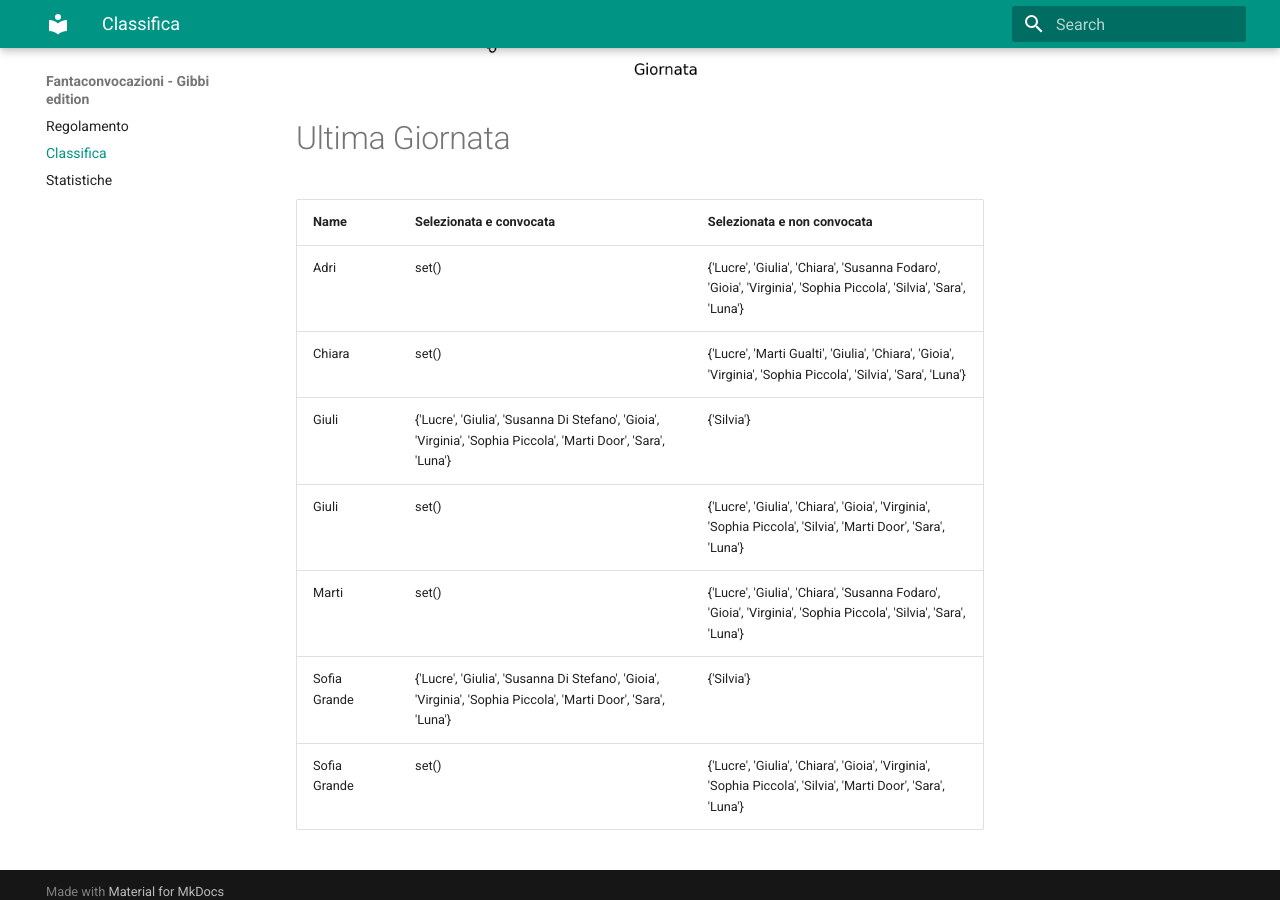
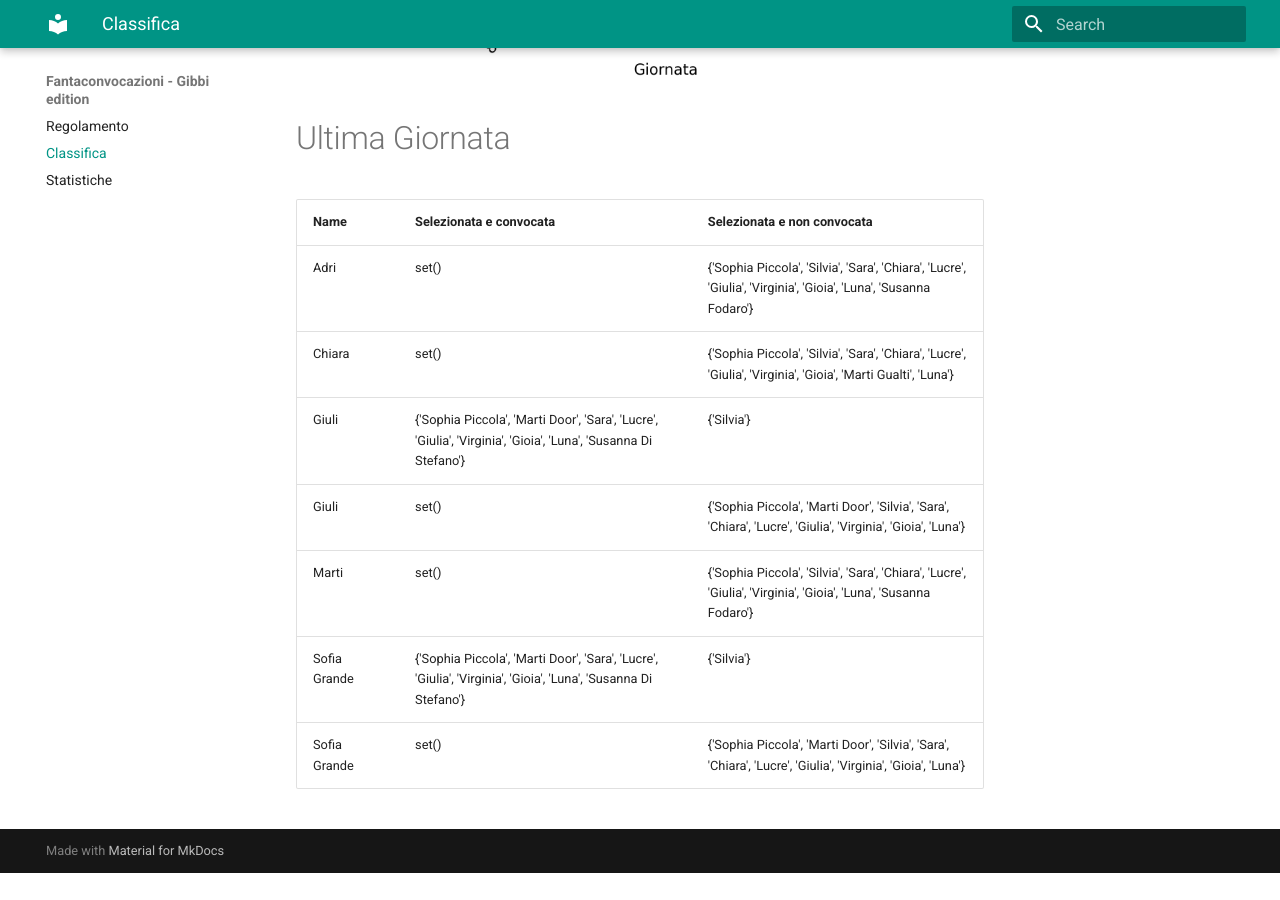
Before and after one commit to martinig94/fantagibbi, an MkDocs documentation site: the page built from docs/Classifica.md, in a window 1280 px wide and 900 px high, scrolled down 1030 px. Built offline with MkDocs 1.6.1 and Material for MkDocs 9.7.7, drawn with Linux system fonts in a browser that asks for light colours; after the commit the page ends 1903 px from its top, so only the background shows below that.

Commit message:
Auto-update from main.py

```diff
--- a/docs/Classifica.md
+++ b/docs/Classifica.md
@@ -18,11 +18,11 @@
 <!-- START_TABLE CORRECT -->
 | Name         | Selezionata e convocata                                                                                        | Selezionata e non convocata                                                                                      |
 |:-------------|:---------------------------------------------------------------------------------------------------------------|:-----------------------------------------------------------------------------------------------------------------|
-| Adri         | set()                                                                                                          | {'Lucre', 'Giulia', 'Chiara', 'Susanna Fodaro', 'Gioia', 'Virginia', 'Sophia Piccola', 'Silvia', 'Sara', 'Luna'} |
-| Chiara       | set()                                                                                                          | {'Lucre', 'Marti Gualti', 'Giulia', 'Chiara', 'Gioia', 'Virginia', 'Sophia Piccola', 'Silvia', 'Sara', 'Luna'}   |
-| Giuli        | {'Lucre', 'Giulia', 'Susanna Di Stefano', 'Gioia', 'Virginia', 'Sophia Piccola', 'Marti Door', 'Sara', 'Luna'} | {'Silvia'}                                                                                                       |
-| Giuli        | set()                                                                                                          | {'Lucre', 'Giulia', 'Chiara', 'Gioia', 'Virginia', 'Sophia Piccola', 'Silvia', 'Marti Door', 'Sara', 'Luna'}     |
-| Marti        | set()                                                                                                          | {'Lucre', 'Giulia', 'Chiara', 'Susanna Fodaro', 'Gioia', 'Virginia', 'Sophia Piccola', 'Silvia', 'Sara', 'Luna'} |
-| Sofia Grande | {'Lucre', 'Giulia', 'Susanna Di Stefano', 'Gioia', 'Virginia', 'Sophia Piccola', 'Marti Door', 'Sara', 'Luna'} | {'Silvia'}                                                                                                       |
-| Sofia Grande | set()                                                                                                          | {'Lucre', 'Giulia', 'Chiara', 'Gioia', 'Virginia', 'Sophia Piccola', 'Silvia', 'Marti Door', 'Sara', 'Luna'}     |
+| Adri         | set()                                                                                                          | {'Sophia Piccola', 'Silvia', 'Sara', 'Chiara', 'Lucre', 'Giulia', 'Virginia', 'Gioia', 'Luna', 'Susanna Fodaro'} |
+| Chiara       | set()                                                                                                          | {'Sophia Piccola', 'Silvia', 'Sara', 'Chiara', 'Lucre', 'Giulia', 'Virginia', 'Gioia', 'Marti Gualti', 'Luna'}   |
+| Giuli        | {'Sophia Piccola', 'Marti Door', 'Sara', 'Lucre', 'Giulia', 'Virginia', 'Gioia', 'Luna', 'Susanna Di Stefano'} | {'Silvia'}                                                                                                       |
+| Giuli        | set()                                                                                                          | {'Sophia Piccola', 'Marti Door', 'Silvia', 'Sara', 'Chiara', 'Lucre', 'Giulia', 'Virginia', 'Gioia', 'Luna'}     |
+| Marti        | set()                                                                                                          | {'Sophia Piccola', 'Silvia', 'Sara', 'Chiara', 'Lucre', 'Giulia', 'Virginia', 'Gioia', 'Luna', 'Susanna Fodaro'} |
+| Sofia Grande | {'Sophia Piccola', 'Marti Door', 'Sara', 'Lucre', 'Giulia', 'Virginia', 'Gioia', 'Luna', 'Susanna Di Stefano'} | {'Silvia'}                                                                                                       |
+| Sofia Grande | set()                                                                                                          | {'Sophia Piccola', 'Marti Door', 'Silvia', 'Sara', 'Chiara', 'Lucre', 'Giulia', 'Virginia', 'Gioia', 'Luna'}     |
 <!-- END_TABLE CORRECT -->
```
